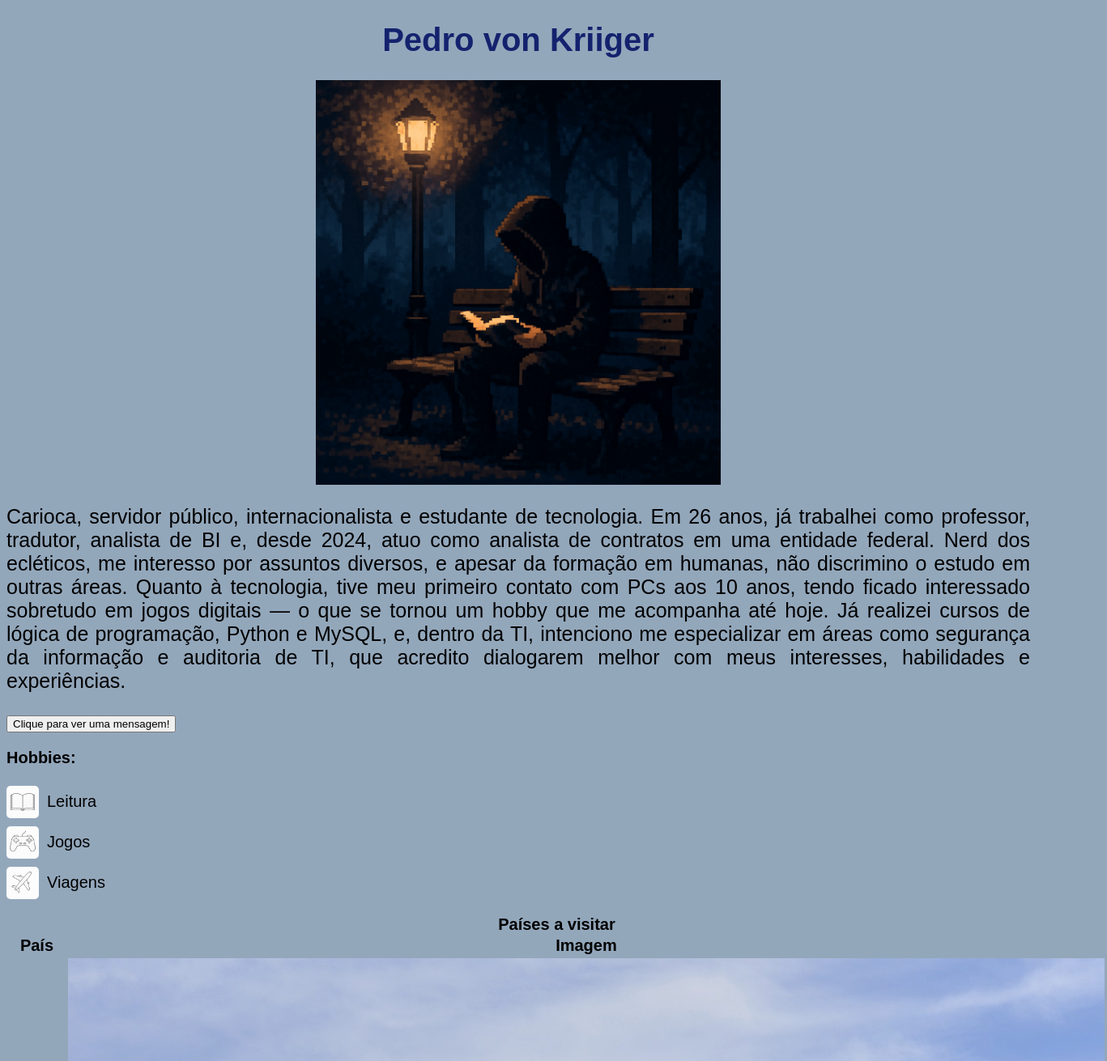
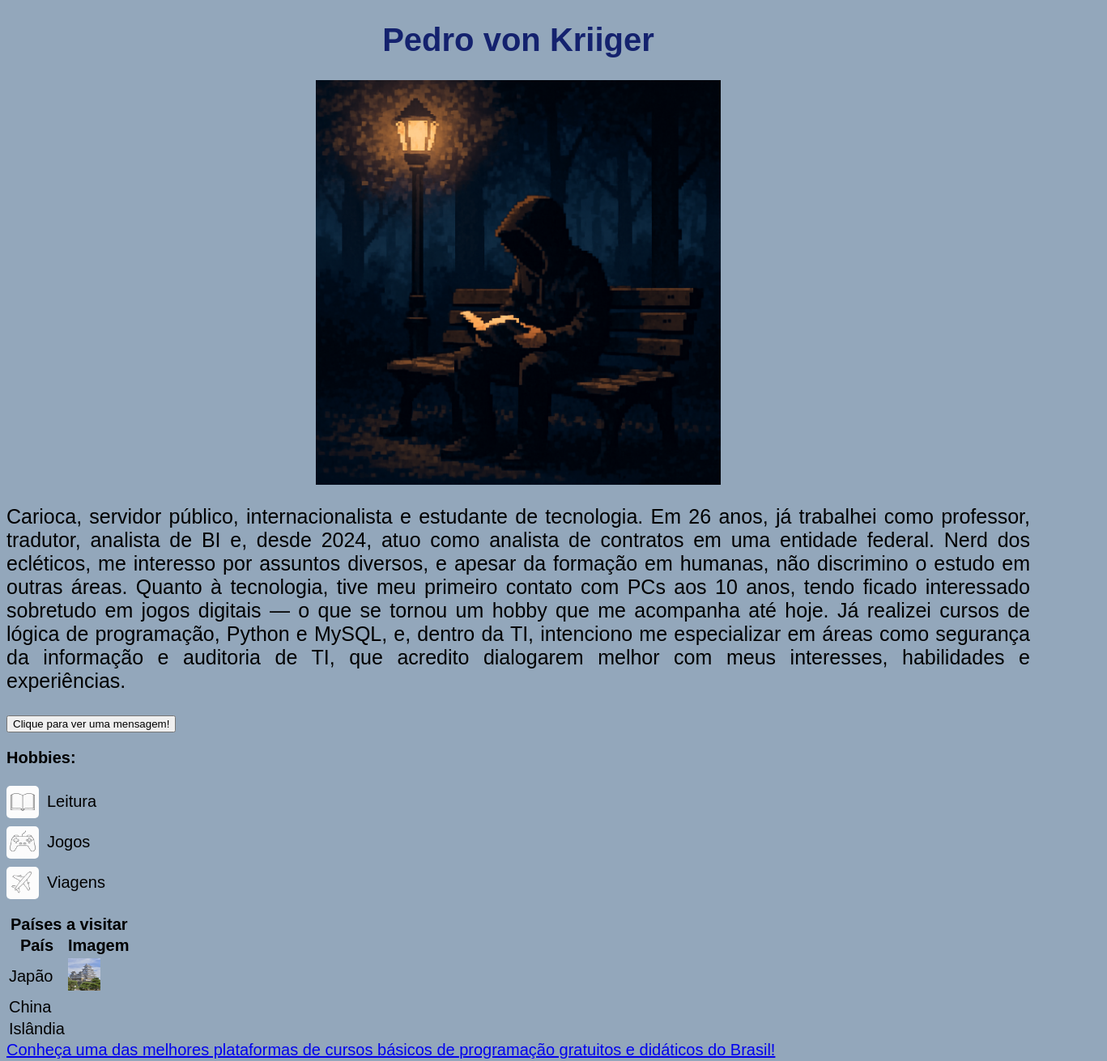
Before and after one commit to PvKriiger/fds.uninter.trabalho, a plain HTML site: page index.html in a window 1280 px wide. Shown: the top 1311 px of the page at 81% size, 1367 px wide, since content can reach past the window. Drawn offline with Linux system fonts and the light colour scheme.

Commit message:
Update estilo.css

```diff
--- a/estilo.css
+++ b/estilo.css
@@ -46,6 +46,11 @@ li {
     margin: 0;
 }
 
+.tabela img {
+    width: 40px;
+    height: auto;
+}
+
 .link:hover {
     color: red;
 }
```
